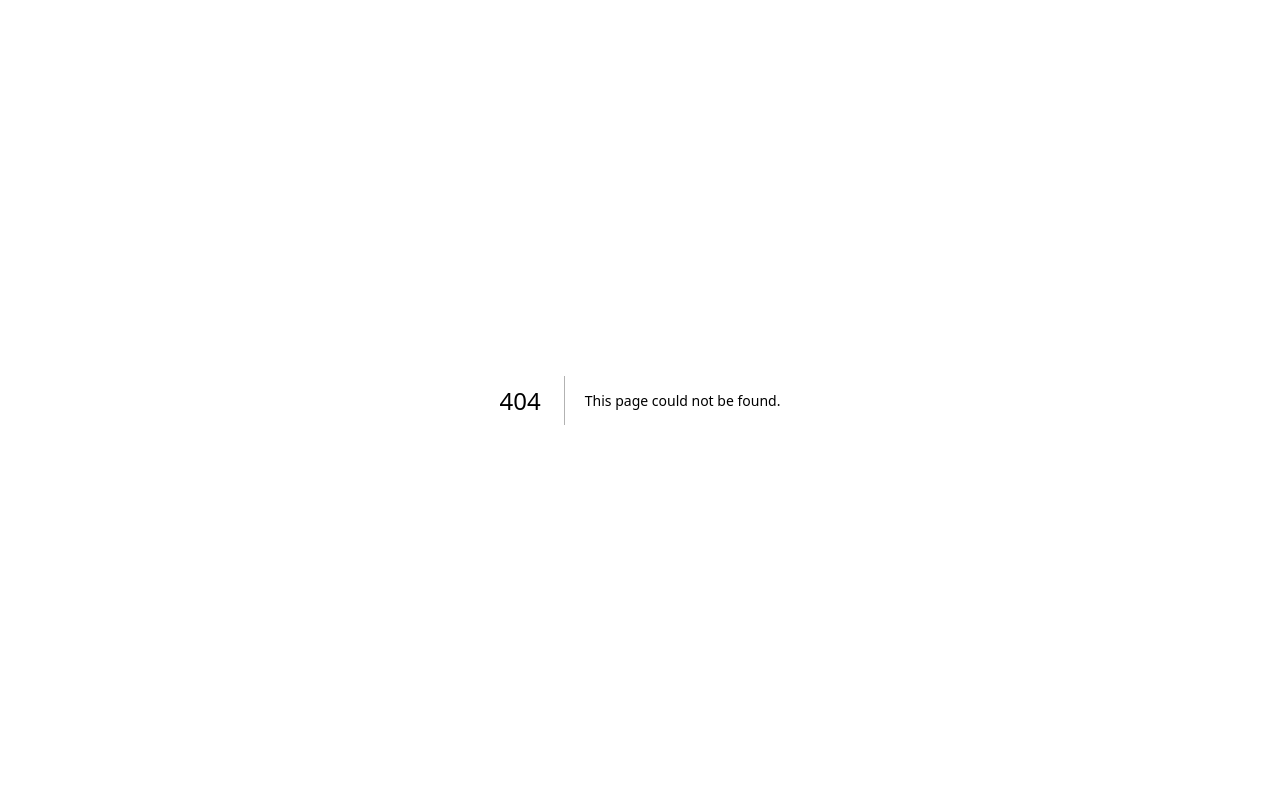
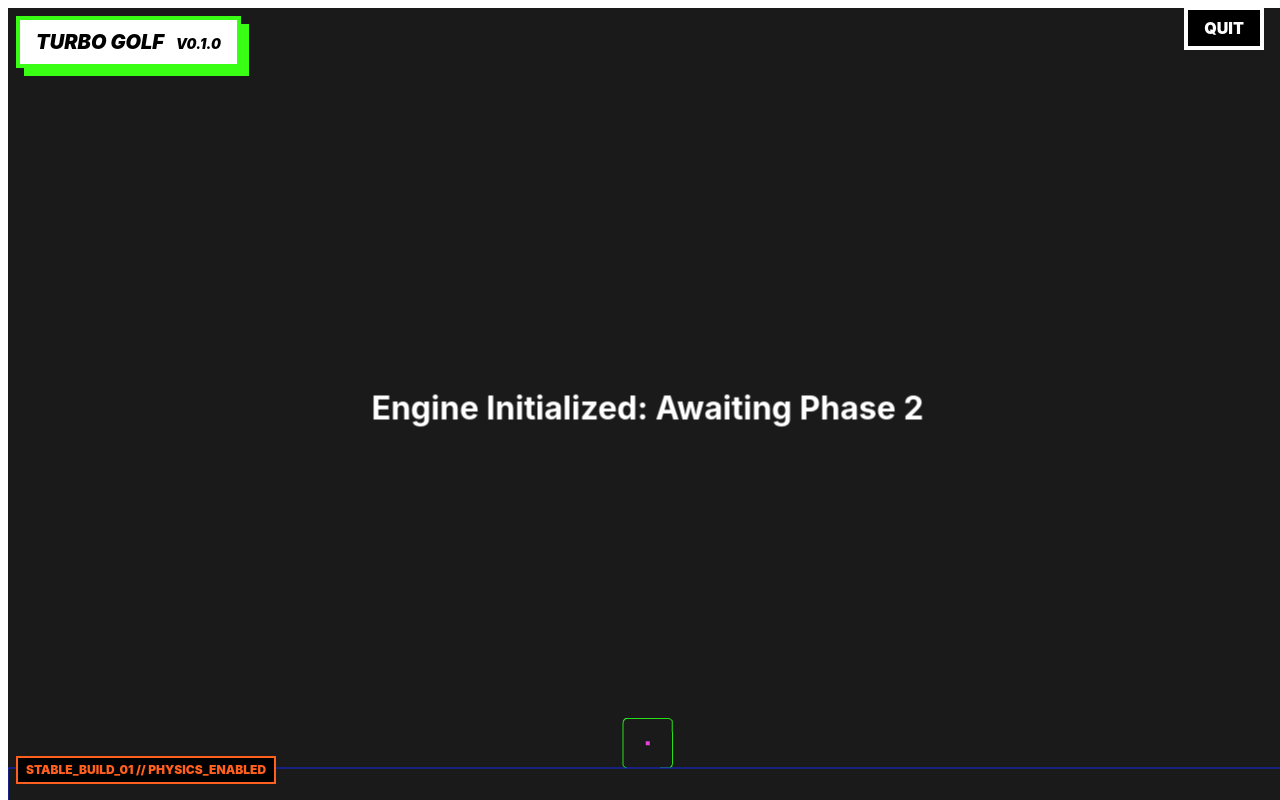
Before and after one commit to HarshalPatel1972/Turbo-Golf, a Next.js app: page /play in a window 1280 px wide. Before the commit this address had no page. Built offline with nearby package versions, Linux system fonts and the light colour scheme.

Commit message:
feat: integrate phaser canvas

```diff
--- /dev/null
+++ b/src/app/play/page.tsx
@@ -0,0 +1,44 @@
+import dynamic from "next/dynamic";
+import Link from "next/link";
+
+// Dynamically import the GameContainer with SSR disabled
+const GameContainer = dynamic(() => import("@/components/Game/GameContainer"), {
+  ssr: false,
+  loading: () => (
+    <div className="w-full h-screen flex items-center justify-center bg-black">
+      <div className="text-4xl font-black uppercase text-white animate-pulse">
+        LOADING ENGINE...
+      </div>
+    </div>
+  ),
+});
+
+export default function PlayPage() {
+  return (
+    <div className="relative w-full h-screen overflow-hidden bg-black">
+      {/* HUD / Overlay */}
+      <div className="absolute top-4 left-4 z-20 pointer-events-none">
+        <div className="bg-white text-black px-4 py-2 font-black uppercase italic text-xl border-4 border-neon-green shadow-brutalist-green">
+          TURBO GOLF <span className="text-sm ml-2">v0.1.0</span>
+        </div>
+      </div>
+
+      <div className="absolute top-4 right-4 z-20">
+        <Link
+          href="/"
+          className="bg-black text-white px-4 py-2 font-black uppercase border-4 border-white hover:bg-white hover:text-black transition-colors"
+        >
+          QUIT
+        </Link>
+      </div>
+
+      <GameContainer />
+
+      <div className="absolute bottom-4 left-4 z-20 pointer-events-none">
+        <div className="bg-black text-neon-orange px-2 py-1 text-xs font-black uppercase border-2 border-neon-orange">
+          STABLE_BUILD_01 // PHYSICS_ENABLED
+        </div>
+      </div>
+    </div>
+  );
+}
--- /dev/null
+++ b/src/components/Game/GameContainer.tsx
@@ -0,0 +1,82 @@
+"use client";
+
+import { useEffect, useRef } from "react";
+import Phaser from "phaser";
+
+export default function GameContainer() {
+  const containerRef = useRef<HTMLDivElement>(null);
+  const gameRef = useRef<Phaser.Game | null>(null);
+
+  useEffect(() => {
+    if (!containerRef.current) return;
+
+    const config: Phaser.Types.Core.GameConfig = {
+      type: Phaser.AUTO,
+      parent: containerRef.current,
+      width: "100%",
+      height: "100%",
+      physics: {
+        default: "matter",
+        matter: {
+          gravity: { x: 0, y: 1 },
+          debug: true,
+        },
+      },
+      scene: {
+        preload: preload,
+        create: create,
+        update: update,
+      },
+      backgroundColor: "#1a1a1a",
+      scale: {
+        mode: Phaser.Scale.RESIZE,
+        autoCenter: Phaser.Scale.CENTER_BOTH,
+      },
+    };
+
+    const game = new Phaser.Game(config);
+    gameRef.current = game;
+
+    function preload(this: Phaser.Scene) {
+      // Future preloads
+    }
+
+    function create(this: Phaser.Scene) {
+      const { width, height } = this.scale;
+
+      this.add.text(width / 2, height / 2, "Engine Initialized: Awaiting Phase 2", {
+        fontSize: "32px",
+        fontFamily: "Inter, Arial, sans-serif",
+        color: "#ffffff",
+        fontStyle: "bold",
+      }).setOrigin(0.5);
+
+      // Matter.js sanity check: add a falling box
+      const box = this.matter.add.rectangle(width / 2, 100, 50, 50, {
+        chamfer: { radius: 5 },
+      });
+
+      // Ground
+      this.matter.add.rectangle(width / 2, height - 20, width, 40, { isStatic: true });
+    }
+
+    function update(this: Phaser.Scene) {
+      // Game loop
+    }
+
+    return () => {
+      if (gameRef.current) {
+        gameRef.current.destroy(true);
+        gameRef.current = null;
+      }
+    };
+  }, []);
+
+  return (
+    <div
+      ref={containerRef}
+      className="w-full h-screen bg-black border-8 border-white"
+      id="phaser-game-container"
+    />
+  );
+}
```
